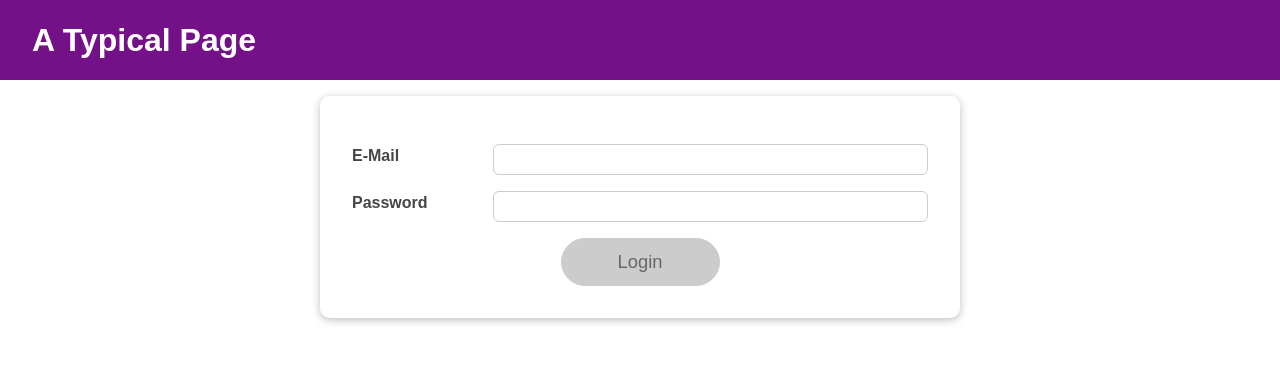
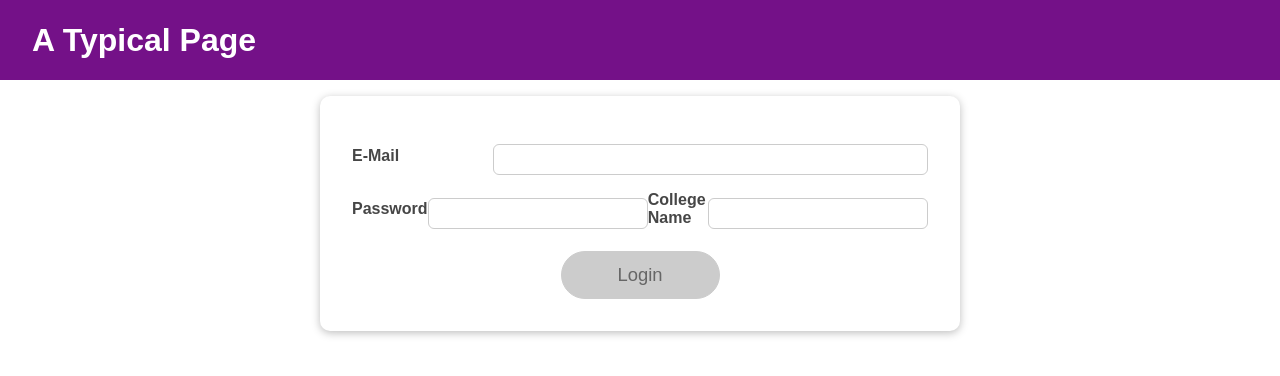
Before and after one commit to neilrrai/03-UserLogin-project-2, a React (Create React App) app: page / in a window 1280 px wide. Shown: the top 376 px of the page. Built offline with nearby package versions, Linux system fonts and the light colour scheme.

Commit message:
13/24 Validating the forms (UseEffect)

```diff
--- a/src/App.js
+++ b/src/App.js
@@ -1,19 +1,27 @@
-import React, { useState } from 'react';
+import React, { useEffect, useState } from "react";
 
-import Login from './components/Login/Login';
-import Home from './components/Home/Home';
-import MainHeader from './components/MainHeader/MainHeader';
+import Login from "./components/Login/Login";
+import Home from "./components/Home/Home";
+import MainHeader from "./components/MainHeader/MainHeader";
 
 function App() {
   const [isLoggedIn, setIsLoggedIn] = useState(false);
 
+  useEffect(() => {
+    const storedUserLoggedInInfo = localStorage.getItem("isLoggedIn");
+    if (storedUserLoggedInInfo === "1") {
+      setIsLoggedIn(true);
+    }
+  }, []); // so I used local storage to store logged status and used useEffect to run check only 1st time while reloading the app.
   const loginHandler = (email, password) => {
     // We should of course check email and password
     // But it's just a dummy/ demo anyways
+    localStorage.setItem("isLoggedIn", "1");
     setIsLoggedIn(true);
   };
 
   const logoutHandler = () => {
+    localStorage.removeItem("isLoggedIn");
     setIsLoggedIn(false);
   };
 
--- a/src/components/Login/Login.js
+++ b/src/components/Login/Login.js
@@ -1,34 +1,38 @@
-import React, { useState } from 'react';
+import React, { useEffect, useState } from "react";
 
-import Card from '../UI/Card/Card';
-import classes from './Login.module.css';
-import Button from '../UI/Button/Button';
+import Card from "../UI/Card/Card";
+import classes from "./Login.module.css";
+import Button from "../UI/Button/Button";
 
 const Login = (props) => {
-  const [enteredEmail, setEnteredEmail] = useState('');
+  const [enteredEmail, setEnteredEmail] = useState("");
   const [emailIsValid, setEmailIsValid] = useState();
-  const [enteredPassword, setEnteredPassword] = useState('');
+  const [enteredPassword, setEnteredPassword] = useState("");
   const [passwordIsValid, setPasswordIsValid] = useState();
+  const [enteredCollegeName, setEnteredCollegeName] = useState("");
   const [formIsValid, setFormIsValid] = useState(false);
+
+  useEffect(() => {
+    setFormIsValid(
+      enteredEmail.includes("@") &&
+        enteredPassword.trim().length > 6 &&
+        enteredCollegeName.trim().length > 6
+    );
+  }, [enteredEmail, enteredPassword, enteredCollegeName]);
 
   const emailChangeHandler = (event) => {
     setEnteredEmail(event.target.value);
-
-    setFormIsValid(
-      event.target.value.includes('@') && enteredPassword.trim().length > 6
-    );
   };
 
   const passwordChangeHandler = (event) => {
     setEnteredPassword(event.target.value);
-
-    setFormIsValid(
-      event.target.value.trim().length > 6 && enteredEmail.includes('@')
-    );
+  };
+  const collegeChangeHandler = (event) => {
+    setEnteredCollegeName(event.target.value);
   };
 
   const validateEmailHandler = () => {
-    setEmailIsValid(enteredEmail.includes('@'));
+    setEmailIsValid(enteredEmail.includes("@"));
   };
 
   const validatePasswordHandler = () => {
@@ -45,7 +49,7 @@ const Login = (props) => {
       <form onSubmit={submitHandler}>
         <div
           className={`${classes.control} ${
-            emailIsValid === false ? classes.invalid : ''
+            emailIsValid === false ? classes.invalid : ""
           }`}
         >
           <label htmlFor="email">E-Mail</label>
@@ -59,7 +63,7 @@ const Login = (props) => {
         </div>
         <div
           className={`${classes.control} ${
-            passwordIsValid === false ? classes.invalid : ''
+            passwordIsValid === false ? classes.invalid : ""
           }`}
         >
           <label htmlFor="password">Password</label>
@@ -70,6 +74,14 @@ const Login = (props) => {
             onChange={passwordChangeHandler}
             onBlur={validatePasswordHandler}
           />
+          <br />
+          <label htmlFor="college">College Name</label>
+          <input
+            type="text"
+            id="colleg"
+            value={enteredCollegeName}
+            onChange={collegeChangeHandler}
+          ></input>
         </div>
         <div className={classes.actions}>
           <Button type="submit" className={classes.btn} disabled={!formIsValid}>
```
